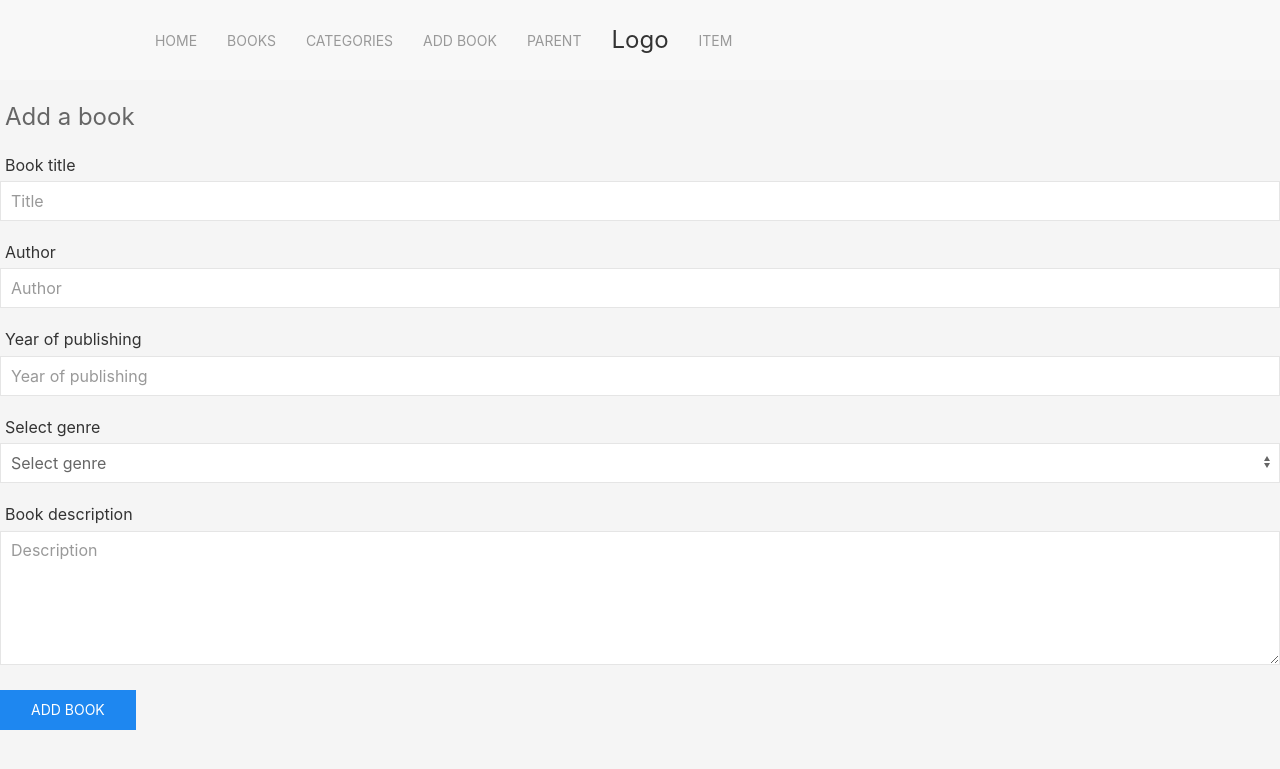
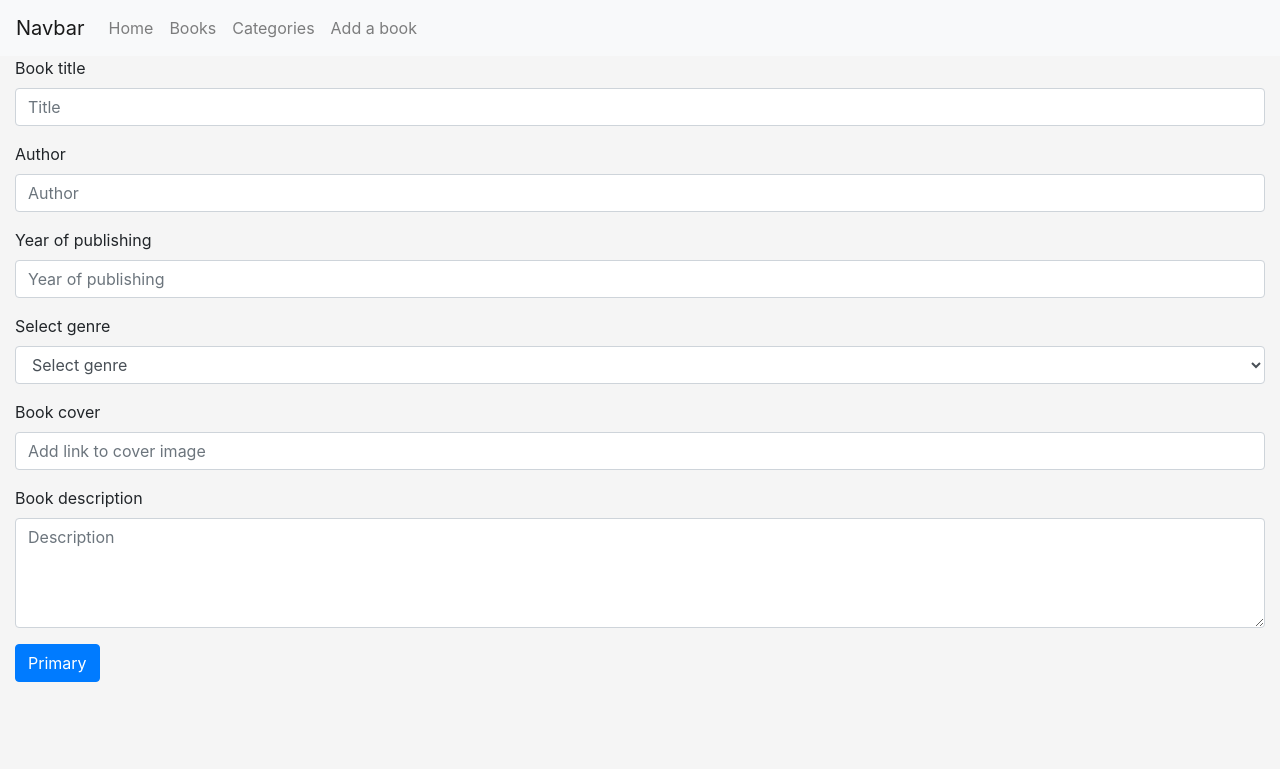
Before and after one commit to sWrAAb/Lost-Page, a Flask app: page /add_book in a window 1280 px wide. Shown: the top 769 px of the page. Run offline with Flask 2, Linux system fonts and the light colour scheme; data that the repository does not hold is empty; some libraries are stand-ins or nearby versions.

Commit message:
replaced UIKit with bootstrap, added image link books and tested if it is shown on website. yes it works

```diff
--- a/app.py
+++ b/app.py
@@ -13,10 +13,11 @@ app.config["MONGO_URI"] = os.environ.get('MONGO_URI')
 
 mongo = PyMongo(app)
 
+
 @app.route('/')
 @app.route('/home')
 def index():
-    return render_template('index.html')
+    return render_template('index.html', books=mongo.db.books.find())
 
 @app.route('/books')
 def books():
@@ -24,7 +25,8 @@ def books():
 
 @app.route('/categories')
 def categories():
-    return render_template('categories.html', categories=mongo.db.categories.find())
+
+    return render_template('categories.html', books = mongo.db.books.find())
 
 
 @app.route('/add_book')
@@ -39,6 +41,8 @@ def insert_book():
     return redirect(url_for('books'))
 
 
+
+
 if __name__ == "__main__":
     app.run(host=os.environ.get('IP'),
             port=os.environ.get('PORT'),
--- a/static/css/style.css
+++ b/static/css/style.css
@@ -26,3 +26,8 @@ body {
 h1 {
     text-align: center;
 }
+
+.book-cover-image {
+    height: 150px;
+    width: 100px;
+}
--- a/templates/addbook.html
+++ b/templates/addbook.html
@@ -1,36 +1,39 @@
 {% extends 'base.html' %} {% block content %}
-<form action="{{ url_for('insert_book') }}" method="POST">
-    <fieldset class="uk-fieldset">
-        <legend class="uk-legend add-book-title-margin">Add a book</legend>
-        <div class="uk-margin">
-            <h4 class="add-book-title add-book-title-margin">Book title</h4>
-            <input class="uk-input" id="title" name="title" type="text" placeholder="Title" required>
+<div class="container-fluid">
+    <form action="{{ url_for('insert_book') }}" method="POST" id="addbook-form">
+        <div class="form-group">
+            <label>Book title</label>
+            <input class="form-control" id="title" name="title" type="text" placeholder="Title" required>
         </div>
-        <div class="uk-margin">
-            <h4 class="add-book-title add-book-title-margin">Author</h4>
-            <input class="uk-input" id="author" name="author" type="text" placeholder="Author">
+        <div class="form-group">
+            <label>Author</label>
+            <input class="form-control" id="author" name="author" type="text" placeholder="Author">
         </div>
-        <div class="uk-margin">
-            <h4 class="add-book-title add-book-title-margin">Year of publishing</h4>
-            <input class="uk-input" id="year" name="year" type="text" placeholder="Year of publishing">
+        <div class="form-group">
+            <label>Year of publishing</label>
+            <input class="form-control" id="year" name="year" type="text" placeholder="Year of publishing">
         </div>
-        <div class="uk-margin">
-            <label><h4 class="add-book-title add-book-title-margin">Select genre</h4></label>
-            <div class="uk-form-controls">
-                <select class="uk-select" id="genre" name="genre">
-                    <option value="" disabled selected>Select genre</option>
-                    {% for cat in categories %}
-                        <option>{{ cat.category_name}}</option>
-                    {% endfor %}
-                </select>
-            </div>
+        <div class="form-group">
+            <label>Select genre</label>
+            <select class="form-control" id="genre" name="genre">
+                <option value="" disabled selected>Select genre</option>
+                {% for cat in categories %}
+                <option value="{{ cat.category_name}}">{{ cat.category_name}}</option>
+                {% endfor %}
+        </select>
         </div>
-        <div class="uk-margin">
-            <h4 class="add-book-title add-book-title-margin">Book description</h4>
-            <textarea class="uk-textarea" rows="5" id="description" name="description" type="text" placeholder="Description"></textarea>
+        <div class="form-group">
+            <label>Book cover</label>
+            <input type="text" class="form-control" id="cover_img" name="cover_img" placeholder="Add link to cover image">
         </div>
-    </fieldset>
+
+        <div class="form-group">
+            <label>Book description</label>
+            <textarea class="form-control" rows="4" id="description" name="description" type="text" placeholder="Description"></textarea>
+        </div>
+    </form>
+    <button class="btn btn-primary" type="submit" form="addbook-form">Primary</button>
+</div>
 
 
-    <button class="uk-button uk-button-primary uk-animation-shake add-book-title-button" type="submit" name="action">Add Book</button>
 </form> {% endblock%}
--- a/templates/base.html
+++ b/templates/base.html
@@ -3,7 +3,7 @@
 
 <head>
     <meta charset="UTF-8">
-    <link rel="stylesheet" href="https://cdn.jsdelivr.net/npm/uikit@3.2.6/dist/css/uikit.min.css" />
+    <link rel="stylesheet" href="https://stackpath.bootstrapcdn.com/bootstrap/4.4.1/css/bootstrap.min.css" integrity="sha384-Vkoo8x4CGsO3+Hhxv8T/Q5PaXtkKtu6ug5TOeNV6gBiFeWPGFN9MuhOf23Q9Ifjh" crossorigin="anonymous">
     <meta name="viewport" content="width=device-width, initial-scale=1.0">
     <meta http-equiv="X-UA-Compatible" content="ie=edge">
     <link rel="stylesheet" href="{{url_for('static', filename='css/style.css')}}" type="text/css" />
@@ -12,84 +12,38 @@
 
 <body>
 
-    <nav class="uk-navbar-container uk-margin uk-visible@s" uk-navbar>
-        <div class="uk-navbar-center">
-
-            <div class="uk-navbar-center-left">
-                <div>
-                    <ul class="uk-navbar-nav">
-                        <li class="main-nav"><a href="{{url_for('index')}}">Home</a></li>
-                        <li class="main-nav"><a href="{{url_for('books')}}">Books</a></li>
-                        <li class="main-nav"><a href="{{url_for('categories')}}">Categories</a></li>
-                        <li class="main-nav"><a href="{{url_for('add_book')}}">Add Book</a></li>
-                        <li><a href="#">Parent</a>
-                            <div class="uk-navbar-dropdown">
-                                <ul class="uk-nav uk-navbar-dropdown-nav">
-                                    <li class="uk-active"><a href="#">Active</a></li>
-                                    <li><a href="#">Item</a></li>
-                                    <li><a href="#">Item</a></li>
-                                </ul>
-                            </div>
-                        </li>
-                    </ul>
-                </div>
-            </div>
-            <a class="uk-navbar-item uk-logo" href="#">Logo</a>
-            <div class="uk-navbar-center-right">
-                <div>
-                    <ul class="uk-navbar-nav">
-                        <li><a href="#">Item</a></li>
-                    </ul>
-                </div>
-            </div>
-
+    <nav class="navbar navbar-expand-lg navbar-light bg-light">
+        <a class="navbar-brand" href="#">Navbar</a>
+        <button class="navbar-toggler" type="button" data-toggle="collapse" data-target="#navbarNav" aria-controls="navbarNav" aria-expanded="false" aria-label="Toggle navigation">
+            <span class="navbar-toggler-icon"></span>
+        </button>
+        <div class="collapse navbar-collapse" id="navbarNav">
+            <ul class="navbar-nav">
+                <li class="nav-item">
+                    <a class="nav-link" href="{{url_for('index')}}">Home <span class="sr-only">(current)</span></a>
+                </li>
+                <li class="nav-item">
+                    <a class="nav-link" href="{{url_for('books')}}">Books</a>
+                </li>
+                <li class="nav-item">
+                    <a class="nav-link" href="{{url_for('categories')}}">Categories</a>
+                </li>
+                <li class="nav-item">
+                    <a class="nav-link " href="{{url_for('add_book')}}">Add a book</a>
+                </li>
+            </ul>
         </div>
     </nav>
 
-    <nav class="uk-navbar uk-navbar-container uk-hidden@s">
-        <div class="uk-navbar-left">
-            <a class="uk-navbar-toggle" uk-toggle="target: #offcanvas-nav-primary" href="#">
-                <span uk-navbar-toggle-icon></span> <span class="uk-margin-small-left">Menu</span>
-            </a>
 
-        </div>
-        <div class="uk-navbar-right">
-            <a class="uk-navbar-item uk-logo uk-align-right uk-position-center-right" href="#">Logo</a>
-        </div>
-
-
-
-
-        <div id="offcanvas-nav-primary" uk-offcanvas="overlay: true">
-            <div class="uk-offcanvas-bar uk-flex uk-flex-column">
-
-                <ul class="uk-nav uk-nav-primary uk-nav-center uk-margin-auto-vertical">
-                    <li class="uk-active"><a href="#">Active</a></li>
-                    <li class="uk-parent">
-                        <a href="#">Parent</a>
-                        <ul class="uk-nav-sub">
-                            <li><a href="#">Sub item</a></li>
-                            <li><a href="#">Sub item</a></li>
-                        </ul>
-                    </li>
-                    <li class="uk-nav-header">Header</li>
-                    <li><a href="#"><span class="uk-margin-small-right" uk-icon="icon: table"></span> Item</a></li>
-                    <li><a href="#"><span class="uk-margin-small-right" uk-icon="icon: thumbnails"></span> Item</a></li>
-                    <li class="uk-nav-divider"></li>
-                    <li><a href="#"><span class="uk-margin-small-right" uk-icon="icon: trash"></span> Item</a></li>
-                </ul>
-
-            </div>
-        </div>
-    </nav>
 
     {% block content %}{% endblock %}
 
     <!--Scripts-->
 
-    <script src="https://code.jquery.com/jquery-3.4.1.min.js"></script>
-    <script src="https://cdn.jsdelivr.net/npm/uikit@3.2.6/dist/js/uikit.min.js"></script>
-    <script src="https://cdn.jsdelivr.net/npm/uikit@3.2.6/dist/js/uikit-icons.min.js"></script>
+    <script src="https://code.jquery.com/jquery-3.4.1.slim.min.js" integrity="sha384-J6qa4849blE2+poT4WnyKhv5vZF5SrPo0iEjwBvKU7imGFAV0wwj1yYfoRSJoZ+n" crossorigin="anonymous"></script>
+    <script src="https://cdn.jsdelivr.net/npm/popper.js@1.16.0/dist/umd/popper.min.js" integrity="sha384-Q6E9RHvbIyZFJoft+2mJbHaEWldlvI9IOYy5n3zV9zzTtmI3UksdQRVvoxMfooAo" crossorigin="anonymous"></script>
+    <script src="https://stackpath.bootstrapcdn.com/bootstrap/4.4.1/js/bootstrap.min.js" integrity="sha384-wfSDF2E50Y2D1uUdj0O3uMBJnjuUD4Ih7YwaYd1iqfktj0Uod8GCExl3Og8ifwB6" crossorigin="anonymous"></script>
     <script src="{{ url_for('static', filename='js/script.js') }}"></script>
 </body>
 
--- a/templates/index.html
+++ b/templates/index.html
@@ -2,6 +2,10 @@
 
 <h1>Home</h1>
 
-<div class="index-background"></div>
+
+
+
+
+
 
 {% endblock %}
```
Also changed, not shown: templates/books.html (+50 -12 lines), templates/categories.html (+3 -15 lines).
